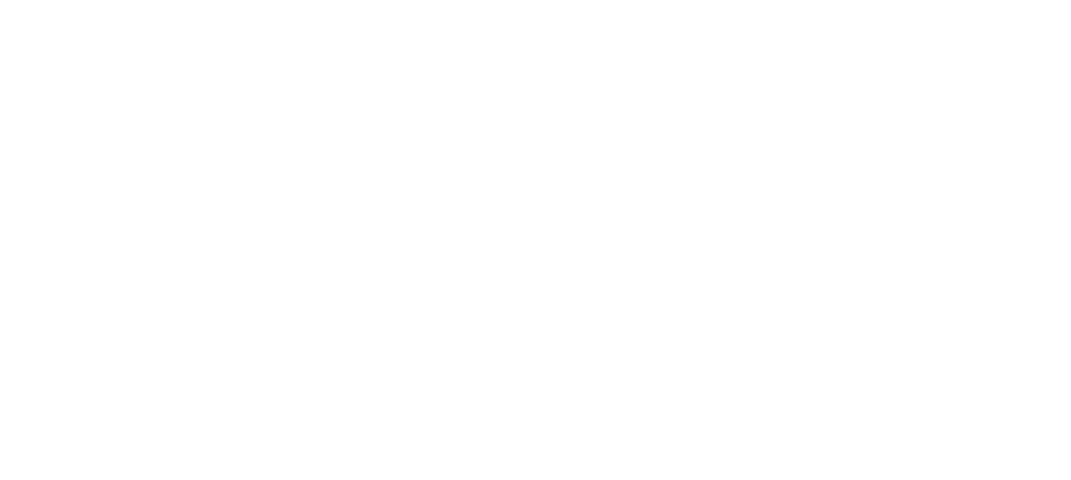
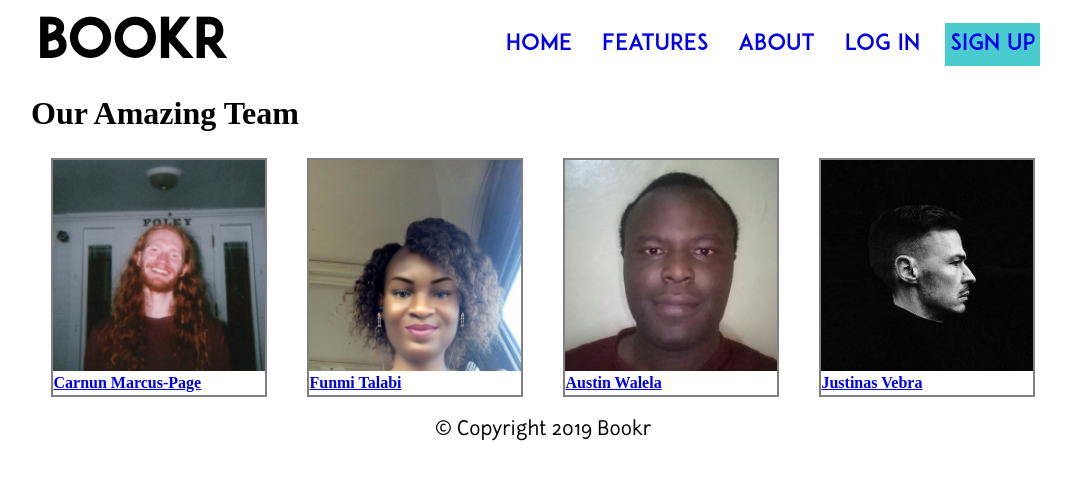
Before and after one commit to Build-Week-Bookr/Marketing-Page-Austin, a plain HTML site: page about.html in a window 1280 px wide. Shown: the whole page, without its empty margins (97-1168 px from the left). Drawn offline with Linux system fonts and the light colour scheme.

Commit message:
added github handles to about page

```diff
--- a/about.html
+++ b/about.html
@@ -1,9 +1,45 @@
 <!DOCTYPE html>
 <html>
-    <head>
-
-    </head>
-    <body>
-
-    </body>
+  <head>
+    <title>Bookr | Home</title>
+    <link rel="stylesheet" href="css/index.css" />
+  </head>
+  <body>
+    <div class="wrapper">
+      <header>
+        <h1>Bookr</h1>
+        <nav>
+          <a href="#">Home</a>
+          <a href="#">Features</a>
+          <a href="about.html">About</a>
+          <a href="#">Log In</a>
+          <a href="#" class="prompt">Sign Up</a>
+        </nav>
+      </header>
+      <div class="container">
+        <h1>Our Amazing Team</h1>
+        <div class="team-cards">
+          <div class="card">
+            <img src="assets/Carnun.png" />
+            <h4><a href="https://github.com/carnunmp">Carnun Marcus-Page</a></h4>
+          </div>
+          <div class="card">
+            <img src="assets/funmi.jpeg" />
+            <h4><a href="https://github.com/funmi7">Funmi Talabi</a></h4>
+          </div>
+          <div class="card">
+            <img src="assets/walela.png" />
+            <h4><a href="https://github.com/walela">Austin Walela</a></h4>
+          </div>
+          <div class="card">
+            <img src="assets/justinas.jpeg" />
+            <h4><a href="https://github.com/vebradev">Justinas Vebra</a></h4>
+          </div>
+        </div>
+        <footer>
+          &copy; Copyright 2019 Bookr
+        </footer>
+      </div>
+    </div>
+  </body>
 </html>
--- a/less/features.less
+++ b/less/features.less
@@ -84,12 +84,37 @@
 }
 .reviews {
   display: flex;
+  @media @mobile {
+    display: flex;
+    flex-direction: column;
+  }
 }
 .reviews div {
   width: 30%;
   text-align: justify;
   margin: 1% 1% 1% 0;
   padding: 1% 1% 1% 0;
+  @media @mobile {
+    width: 100%;
+  }
+}
+.container {
+  width: 80%;
+  margin: 0 auto;
+}
+.team-cards {
+  display: flex;
+  flex-direction: row;
+  justify-content: space-between;
+  flex-wrap: row wrap;
+}
+.card {
+  width: 50%;
+  border: 2px solid grey;
+  margin: 2%;
+}
+.card img:hover {
+  transform: scale(1.2);
 }
 footer {
   width: 80%;
--- a/less/navigation.less
+++ b/less/navigation.less
@@ -12,13 +12,6 @@ header {
     flex-direction: column;
     align-items: center;
     align-content: space-between;
-    h1 {
-      margin-bottom: 12px;
-    }
-    a {
-      font-size: 2rem;
-      padding: 0 20px;
-    }
   }
 }
 
@@ -32,9 +25,6 @@ nav {
   flex-direction: row;
   justify-content: space-evenly;
   font-family: "Adam Pro";
-  @media @mobile {
-    display: none;
-  }
 }
 
 nav a {
@@ -42,6 +32,9 @@ nav a {
   text-decoration: none;
   font-size: 1.4rem;
   margin: 10px;
+  @media @mobile {
+    font-size: 0.6rem;
+  }
 }
 .prompt {
   background-color: #4accce;
```
Also changed, not shown: assets/Carnun.png (added), assets/funmi.jpeg (added), assets/justinas.jpeg (added), assets/walela.png (added), css/index.css.
